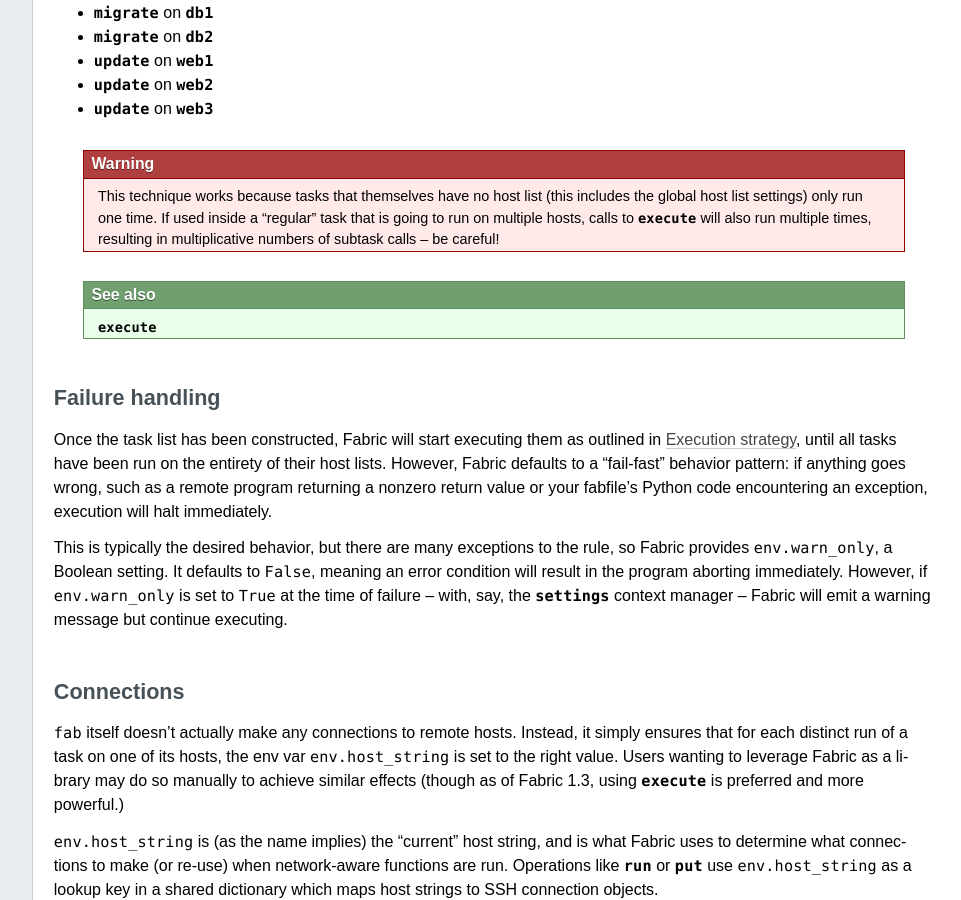
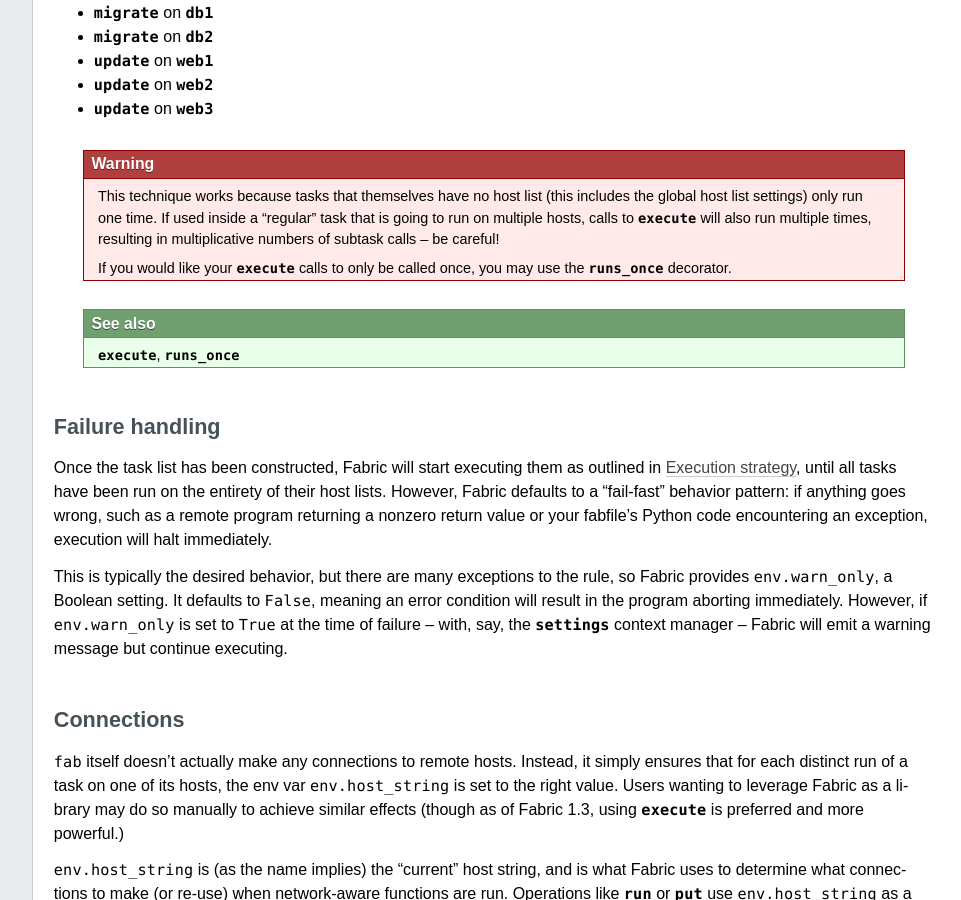
Before and after one commit to fabric/fabric, a Sphinx documentation site: the page built from docs/usage/execution.rst, in a window 1280 px wide and 900 px high, scrolled down 8275 px. Shown: the whole window, without its empty margins (224-1185 px from the left). Built offline with Sphinx 7.4.7, drawn with Linux system fonts in a browser that asks for light colours; the version number could not be read and is left out.

Commit message:
Mentioning `runs_once` decorator in `execute` doc
The decorator can be used to solve the problem mentioned in the warning
section. I'm also adding a reference to the `seealso` clausule.

```diff
--- a/docs/usage/execution.rst
+++ b/docs/usage/execution.rst
@@ -500,7 +500,10 @@
     `~fabric.tasks.execute` will also run multiple times, resulting in
     multiplicative numbers of subtask calls -- be careful!
 
-.. seealso:: `~fabric.tasks.execute`
+    If you would like your `execute` calls to only be called once, you
+    may use the `~fabric.decorators.runs_once` decorator.
+
+.. seealso:: `~fabric.tasks.execute`, `~fabric.decorators.runs_once`
 
 
 .. _failures:
```
